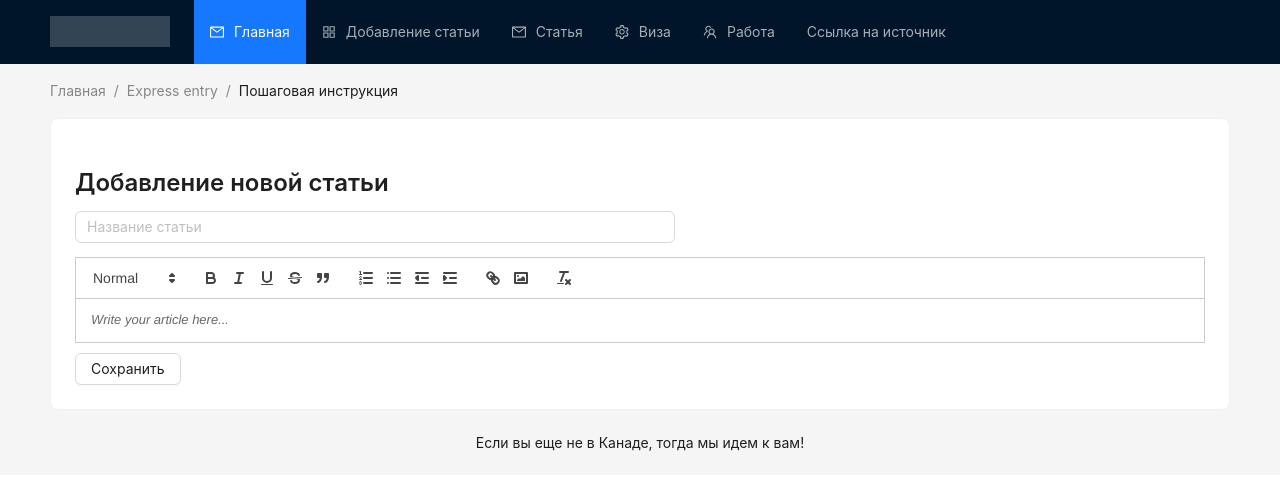
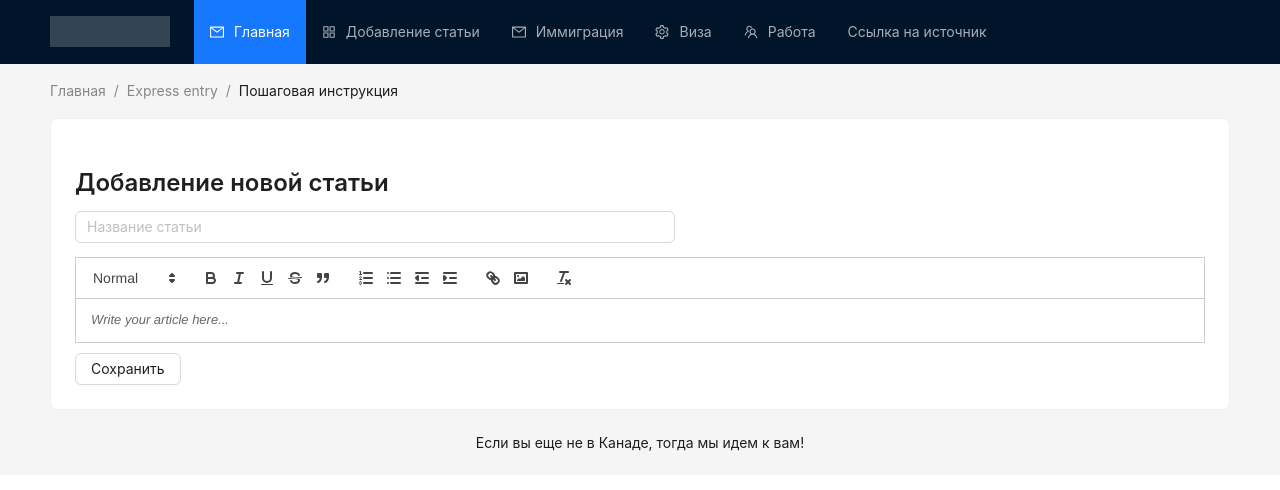
Before and after one commit to MrBlackTongue/go-canada-front, a React (Create React App) app: page /add-article in a window 1280 px wide. Shown: the top 490 px of the page. Built offline with nearby package versions, Linux system fonts and the light colour scheme.

Commit message:
change AppRoutes

```diff
--- a/src/components/AppRoutes/AppRoutes.tsx
+++ b/src/components/AppRoutes/AppRoutes.tsx
@@ -3,6 +3,7 @@ import {Route, Routes} from 'react-router-dom';
 import PageHome from '../../pages/PageHome/PageHome';
 import {PageAddArticle, PageEditArticle} from "../../pages";
 import PageAllArticles from "../../pages/PageAllArticles/PageAllArticles";
+import PageArticle from "../../pages/PageArticle/PageArticle";
 
 const AppRoutes: React.FC = () => {
   return (
@@ -10,7 +11,8 @@ const AppRoutes: React.FC = () => {
       <Route path="/" element={<PageHome/>}/>
       <Route path="/all-article" element={<PageAllArticles/>}/>
       <Route path="/add-article" element={<PageAddArticle/>}/>
-      <Route path="/article/:id" element={<PageEditArticle/>}/>
+      <Route path="/edit-article/:id" element={<PageEditArticle/>}/>
+      <Route path="/article/:id" element={<PageArticle/>}/>
     </Routes>
   );
 };
--- a/src/components/MenuMain/MenuMain.tsx
+++ b/src/components/MenuMain/MenuMain.tsx
@@ -23,10 +23,10 @@ const items = [
     link: '/add-article',
   },
   {
-    label: 'Статья',
+    label: 'Иммиграция',
     key: 'article',
-    icon: <Link to="/article"><MailOutlined/></Link>,
-    link: '/article',
+    icon: <Link to=""><MailOutlined/></Link>,
+    link: '',
   },
   {
     label: 'Виза',
--- a/src/pages/PageAddArticle/PageAddArticle.tsx
+++ b/src/pages/PageAddArticle/PageAddArticle.tsx
@@ -61,7 +61,10 @@ export const PageAddArticle: React.FC = () => {
             'link', 'image',
           ]}
         />
-        <Button onClick={addArticle} style={{marginTop: 10}}>Сохранить</Button>
+        <Button onClick={ () => {
+          addArticle()
+          // setArticle()
+        }} style={{marginTop: 10}}>Сохранить</Button>
       </div>
     </Card>
   );
--- a/src/pages/PageAllArticles/PageAllArticles.tsx
+++ b/src/pages/PageAllArticles/PageAllArticles.tsx
@@ -32,11 +32,11 @@ const PageAllArticles: React.FC = () => {
         <Space direction="vertical">
           {articles?.map((article) => (
             <Card
+              hoverable
               key={article.id}
               title={article.title}
               extra={
                 <Link to={`/article/${article.id}`}>
-                {/*<Link to={`/article`}>*/}
                   <Button type="primary" icon={<ZoomInOutlined />}>
                     Подробнее
                   </Button>
--- a/src/pages/PageEditArticle/PageEditArticle.tsx
+++ b/src/pages/PageEditArticle/PageEditArticle.tsx
@@ -1,5 +1,5 @@
 import React, {useEffect, useState} from 'react';
-import {useParams} from 'react-router-dom';
+import {Link, useParams} from 'react-router-dom';
 import {Card, Typography, Input, Button} from 'antd';
 import {getArticleById, putUpdateArticle} from '../../services';
 import {ArticleType} from '../../types';
@@ -23,7 +23,6 @@ export const PageEditArticle: React.FC = () => {
   const changeArticle = async () => {
     if (article) {
       await putUpdateArticle(article);
-      console.log('Article saved:', article);
       return article;
     }
   };
@@ -70,7 +69,9 @@ export const PageEditArticle: React.FC = () => {
             'link', 'image',
           ]}
         />
-        <Button onClick={changeArticle} style={{marginTop: 10}}>Сохранить</Button>
+        <Link to={`/article/${id}`}>
+          <Button onClick={changeArticle} style={{marginTop: 10}}>Сохранить</Button>
+        </Link>
       </div>
     </Card>
   );
```
